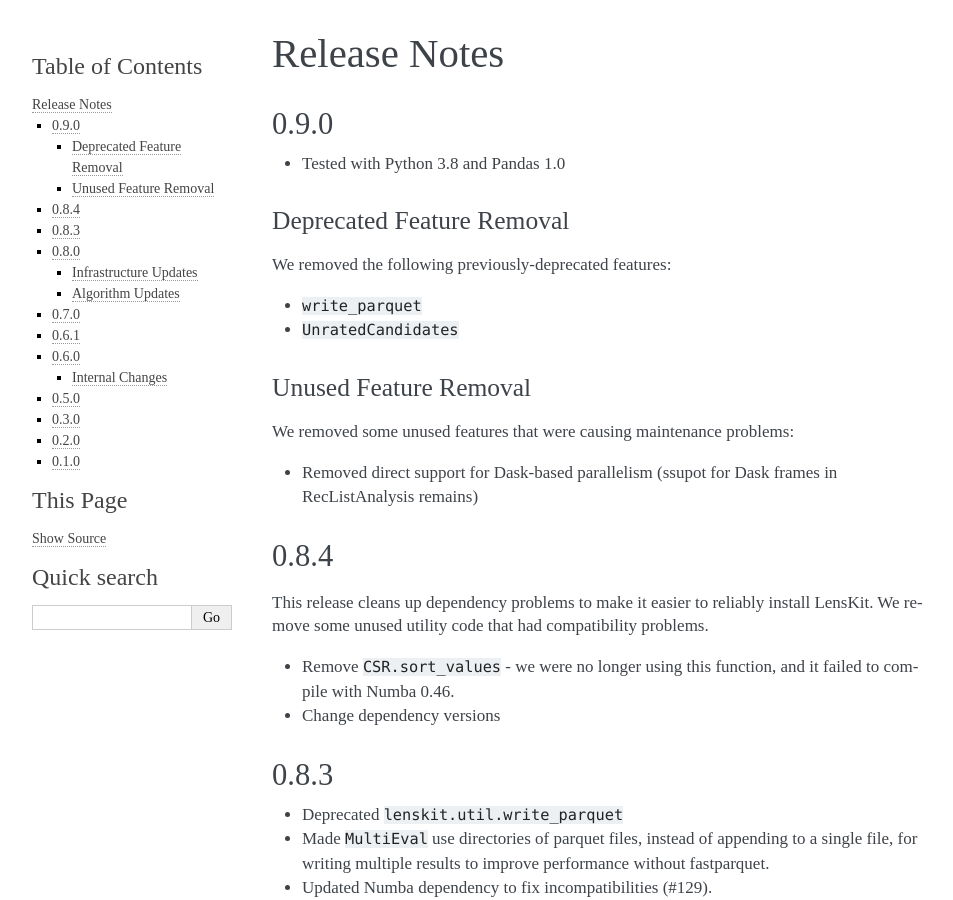
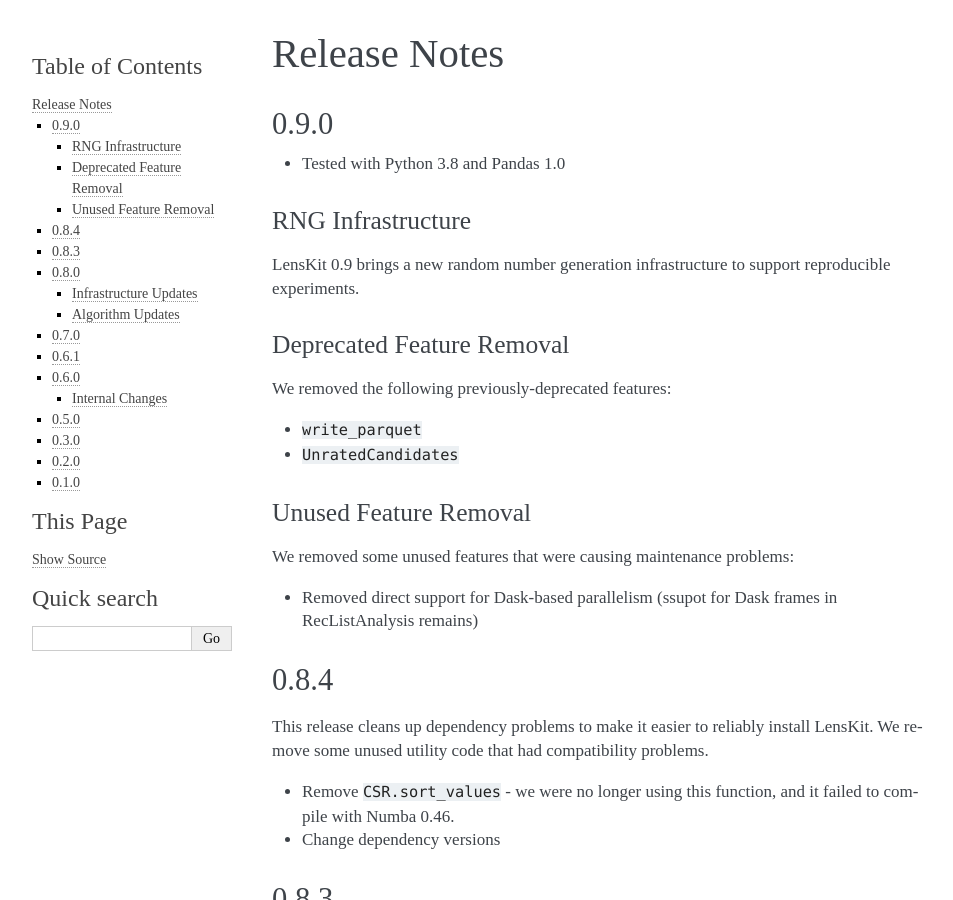
Before and after one commit to lenskit/lkpy, a Sphinx documentation site: the page built from doc/releases.md, in a window 1280 px wide and 900 px high. Shown: the whole window, without its empty margins (148-1101 px from the left). Built offline with Sphinx 7.4.7, drawn with Linux system fonts in a browser that asks for light colours.

Commit message:
RNG infr

```diff
--- a/doc/releases.md
+++ b/doc/releases.md
@@ -3,6 +3,10 @@
 ## 0.9.0
 
 - Tested with Python 3.8 and Pandas 1.0
+
+### RNG Infrastructure
+
+LensKit 0.9 brings a new random number generation infrastructure to support reproducible experiments.
 
 ### Deprecated Feature Removal
 
```
